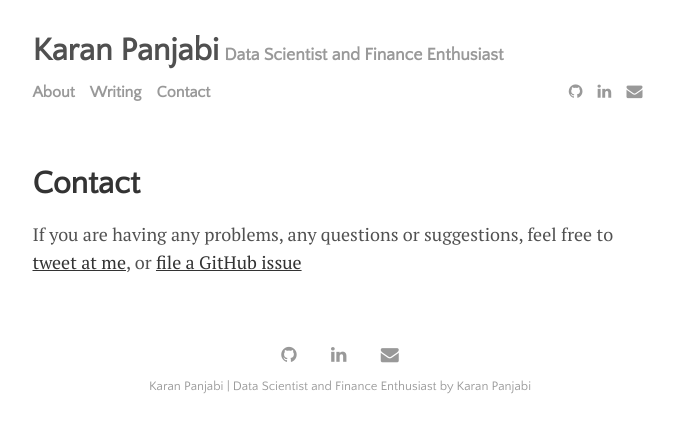
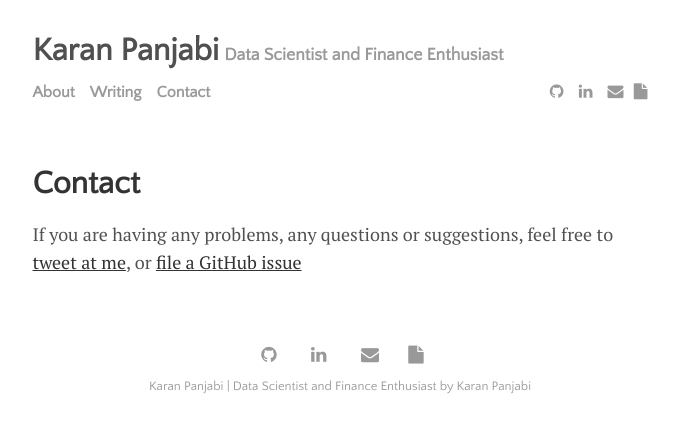
Before and after one commit to karan90/karan90oldgithub, a Jekyll site: the page built from menu/contact.md, in a window 1280 px wide. Shown: the top 433 px of the page, without its empty margins (300-979 px from the left). Built offline with Jekyll 4.4.1, drawn with Linux system fonts in a browser that asks for light colours.

Commit message:
Update settings.yml

```diff
--- a/_data/settings.yml
+++ b/_data/settings.yml
@@ -15,6 +15,7 @@ social:
 - {icon: 'github', link: 'https://www.github.com/karan90'}
 - {icon: 'linkedin', link: 'https://www.linkedin.com/in/panjabikaran/'}
 - {icon: 'envelope', link: 'mailto:panjabi.karan@gmail.com'}
+- {icon: 'file', link: 'https://drive.google.com/file/d/0B-JD94VLBD-wQVZHZlg5VFE4VFhUMTE4cUdIWjhVLTdfUHY0/view?usp=sharing'}
 # - {icon: 'rss-square', link: '/rss-feed.xml'}
 
 # Customize site text
```
